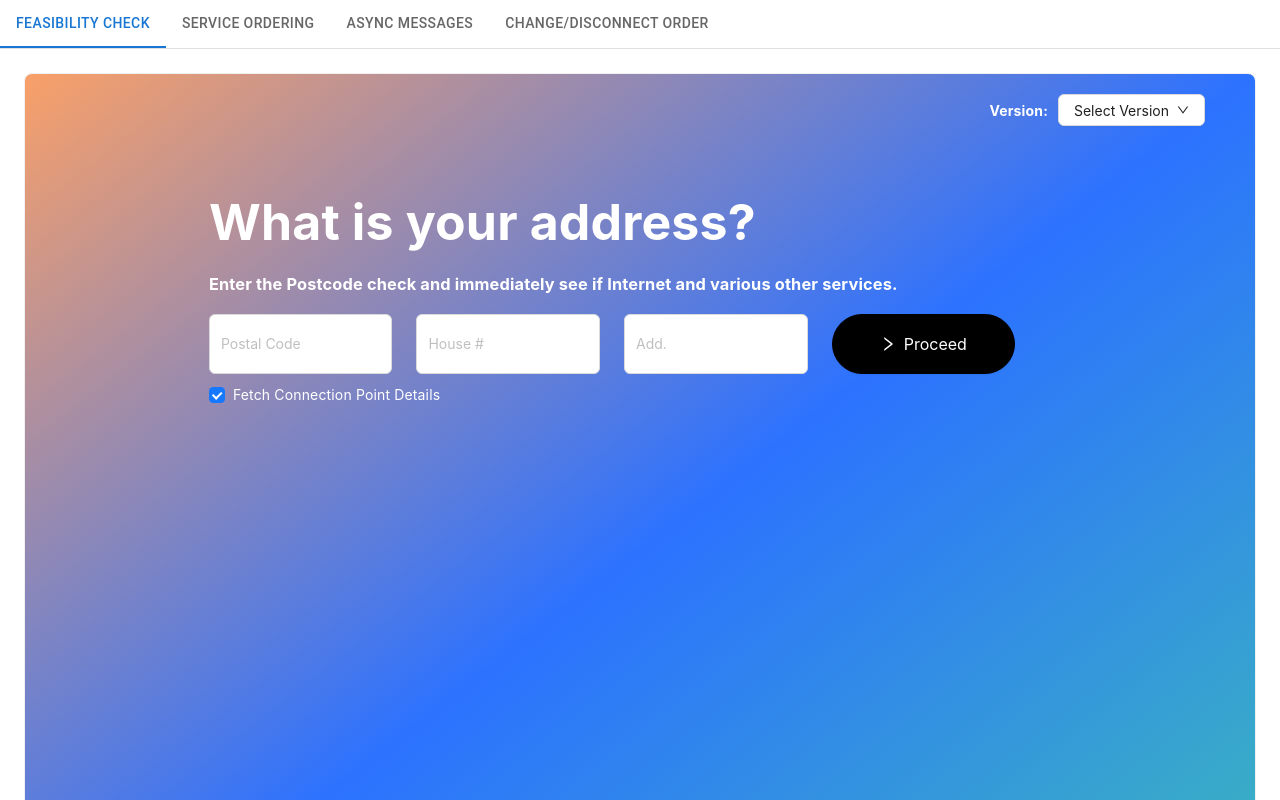
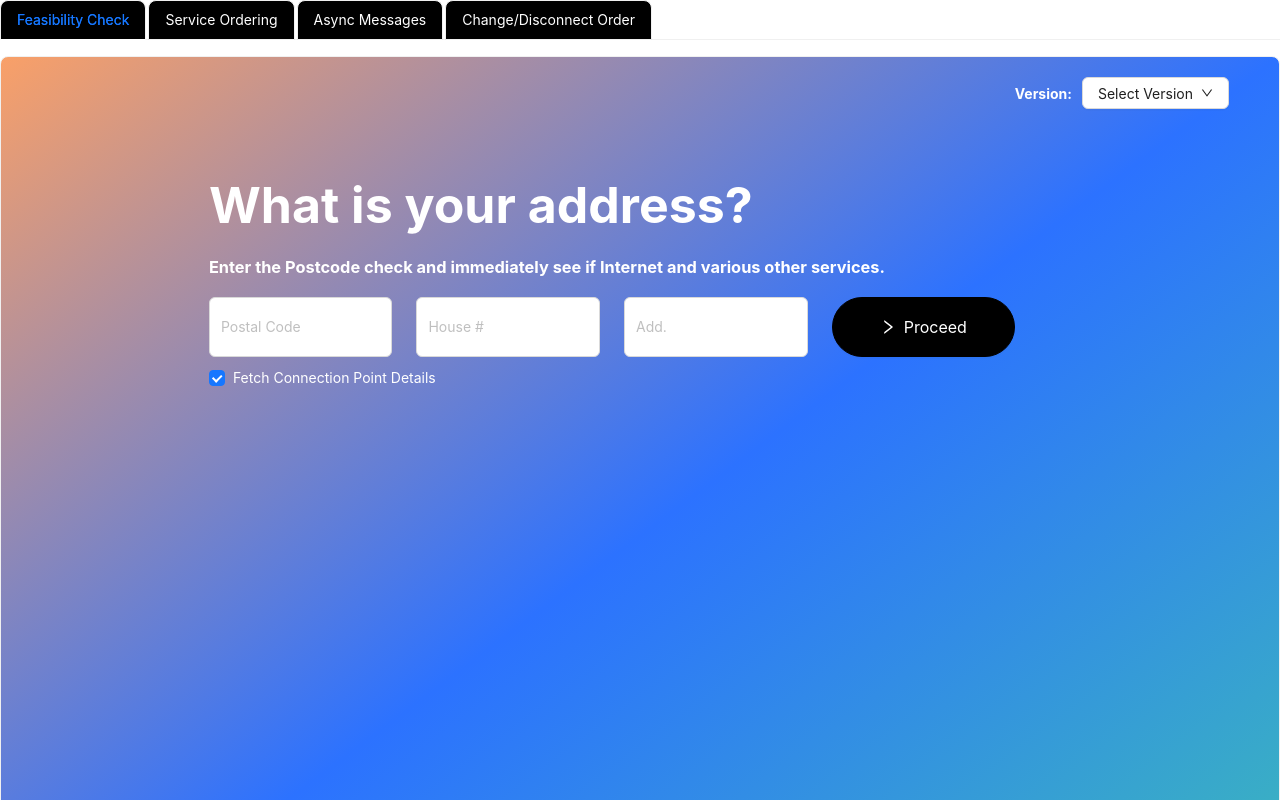
Before and after one commit to altmash-siddique/Bss-Simulator-ReactJS, a React (Create React App) app: page / in a window 1280 px wide. Shown: the top 800 px of the page. Built offline with nearby package versions, Linux system fonts and the light colour scheme.

Commit message:
Tab Bar changed to use Ant Design

```diff
--- /dev/null
+++ b/src/components/tabBar/TabBar.css
@@ -0,0 +1,28 @@
+/* TabBar.css */
+
+.tabs-container .ant-tabs-nav .ant-tabs-tab {
+    color: white;
+    border-radius: 0;
+    /* Remove rounded corners */
+    background-color: black;
+}
+
+.ant-tabs-nav {
+    margin: 0px;
+}
+
+.tabs-container .ant-tabs-nav .ant-tabs-tab::before {
+    border-right: 0;
+    /* Remove the right border between tabs */
+}
+
+.tabs-container .ant-tabs-nav .ant-tabs-tab-active {
+    color: blue;
+    background-color: black;
+    /* Active tab background color */
+}
+
+.tabs-container .ant-tabs-nav .ant-tabs-tab-active::before {
+    border-bottom-color: black;
+    /* Active tab bottom border color */
+}
--- a/src/components/tabBar/TabBar.jsx
+++ b/src/components/tabBar/TabBar.jsx
@@ -1,82 +1,36 @@
-import * as React from "react";
-import PropTypes from "prop-types";
-import Tabs from "@mui/material/Tabs";
-import Tab from "@mui/material/Tab";
-import Typography from "@mui/material/Typography";
-import Box from "@mui/material/Box";
+import React, { useState } from "react";
+import { Tabs } from "antd";
 import ServiceOrdering from "../serviceOrdering/ServiceOrdering";
 import Feasibility from "../feasibility/Feasibility";
 import AsyncMessages from "../asyncMsgs/AsyncMessages";
 import ChangeOrder from "../changeOrder/ChangeOrder";
 import { ServiceCharacterstics } from "../serviceOrdering/serviceCharacterstics";
+import "./TabBar.css";
 
-function CustomTabPanel(props) {
-  const { children, value, index, ...other } = props;
-
-  return (
-    <div
-      role="tabpanel"
-      hidden={value !== index}
-      id={`simple-tabpanel-${index}`}
-      aria-labelledby={`simple-tab-${index}`}
-      {...other}
-    >
-      {value === index && (
-        <Box sx={{ p: 3 }}>
-          <Typography>{children}</Typography>
-        </Box>
-      )}
-    </div>
-  );
-}
-
-CustomTabPanel.propTypes = {
-  children: PropTypes.node,
-  index: PropTypes.number.isRequired,
-  value: PropTypes.number.isRequired,
-};
-
-function a11yProps(index) {
-  return {
-    id: `simple-tab-${index}`,
-    "aria-controls": `simple-tabpanel-${index}`,
-  };
-}
+const { TabPane } = Tabs;
 
 const TabBar = () => {
-  const [value, setValue] = React.useState(0);
+  const [activeKey, setActiveKey] = useState("1");
 
-  const handleChange = (event, newValue) => {
-    setValue(newValue);
+  const handleChange = (key) => {
+    setActiveKey(key);
   };
 
   return (
-    <Box sx={{ width: "100%" }}>
-      <Box sx={{ borderBottom: 1, borderColor: "divider" }}>
-        <Tabs
-          value={value}
-          onChange={handleChange}
-          aria-label="basic tabs example"
-        >
-          <Tab label="Feasibility Check" {...a11yProps(0)} />
-          <Tab label="Service Ordering" {...a11yProps(1)} />
-          <Tab label="Async Messages" {...a11yProps(2)} />
-          <Tab label="Change/Disconnect Order" {...a11yProps(3)} />
-        </Tabs>
-      </Box>
-      <CustomTabPanel value={value} index={0}>
-        <Feasibility></Feasibility>
-      </CustomTabPanel>
-      <CustomTabPanel value={value} index={1}>
-        <ServiceOrdering data={ServiceCharacterstics}></ServiceOrdering>
-      </CustomTabPanel>
-      <CustomTabPanel value={value} index={2}>
-        <AsyncMessages></AsyncMessages>
-      </CustomTabPanel>
-      <CustomTabPanel value={value} index={3}>
-        <ChangeOrder></ChangeOrder>
-      </CustomTabPanel>
-    </Box>
+    <Tabs type="card" activeKey={activeKey} onChange={handleChange} className="tabs-container">
+      <TabPane tab="Feasibility Check" key="1">
+        <Feasibility />
+      </TabPane>
+      <TabPane tab="Service Ordering" key="2">
+        <ServiceOrdering data={ServiceCharacterstics} />
+      </TabPane>
+      <TabPane tab="Async Messages" key="3">
+        <AsyncMessages />
+      </TabPane>
+      <TabPane tab="Change/Disconnect Order" key="4">
+        <ChangeOrder />
+      </TabPane>
+    </Tabs>
   );
 };
 
```
